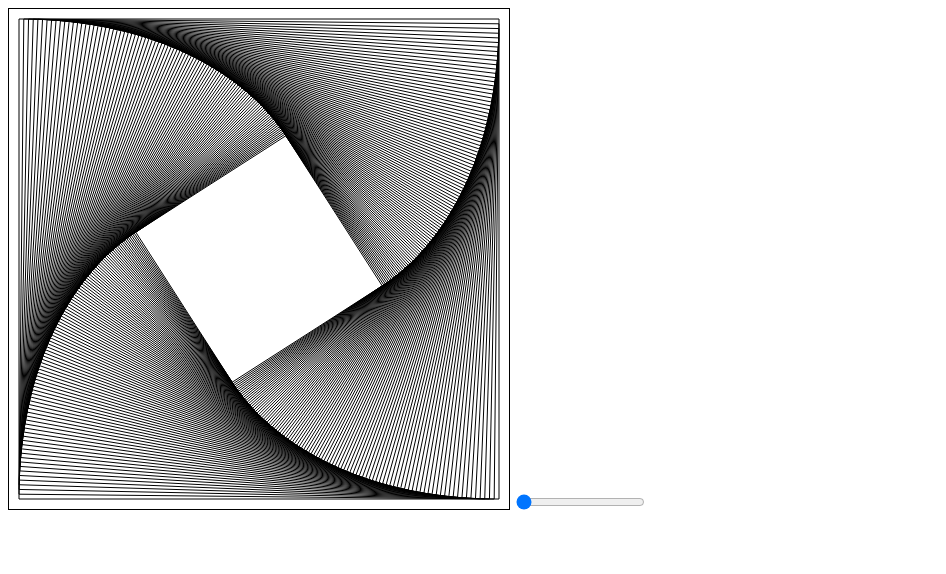
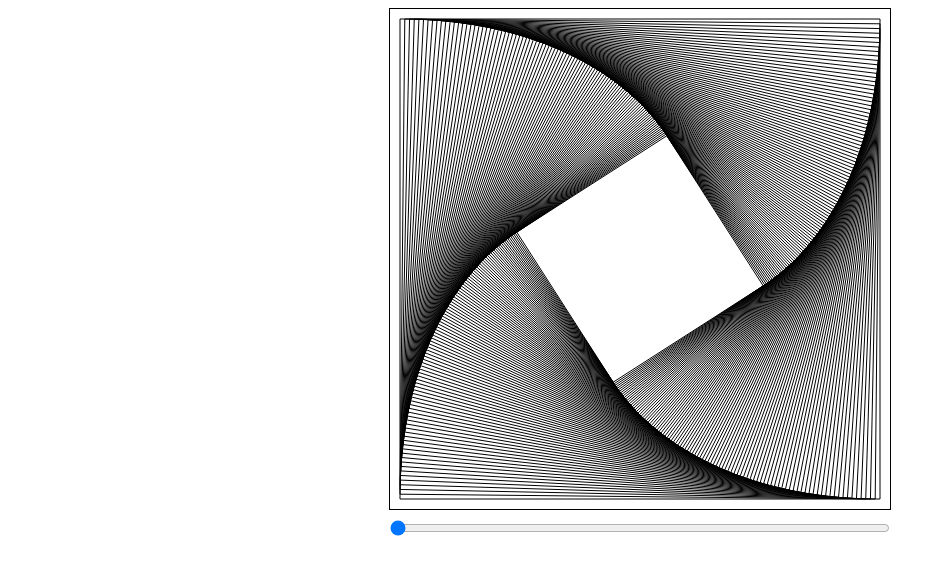
Before and after one commit to yargr96/square_fractal, a plain HTML site: page index.html in a window 1280 px wide. Shown: the whole page, without its empty margins (0-946 px from the left). Drawn offline with Linux system fonts and the light colour scheme.

Commit message:
added style

```diff
--- a/css/style.css
+++ b/css/style.css
@@ -1,3 +1,12 @@
 #cnv {
     border: 1px solid #000;
+    display: block;
+    margin: auto;
+    margin-bottom: 10px;
 }
+
+#offsetInput {
+    display: block;
+    width: 500px;
+    margin: auto;
+}
```
